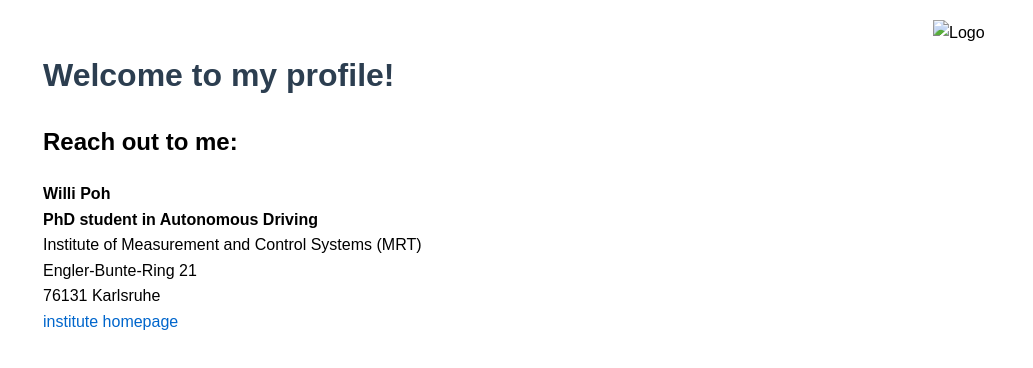
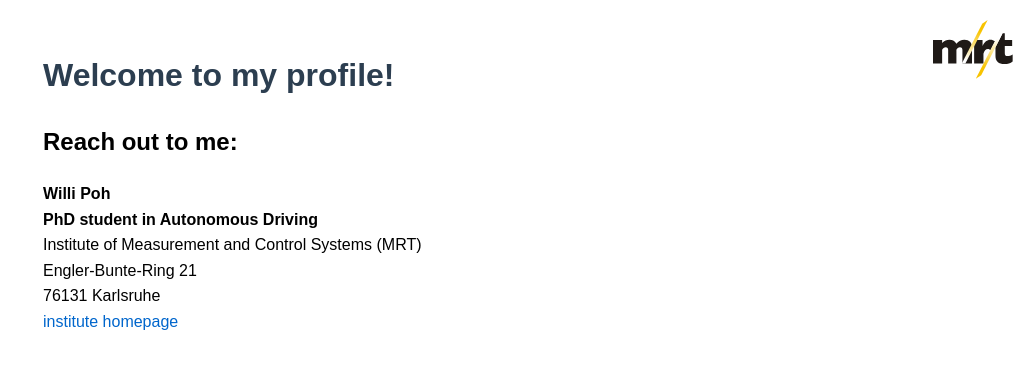
Before and after one commit to w-poh/w-poh.github.io, a plain HTML site: page index.html in a window 1280 px wide. Shown: the whole page, without its empty margins (247-1280 px from the left). Drawn offline with Linux system fonts and the light colour scheme.

Commit message:
fix logo problem

```diff
--- a/index.html
+++ b/index.html
@@ -36,7 +36,7 @@
 </head>
 <body>
   <!-- SVG in the top-right corner -->
-  <img src="logo.svg" alt="Logo" class="top-right">
+  <img src="mrt.svg" alt="mrt" class="top-right">
 
   <h1>Welcome to my profile!</h1>
 
```
